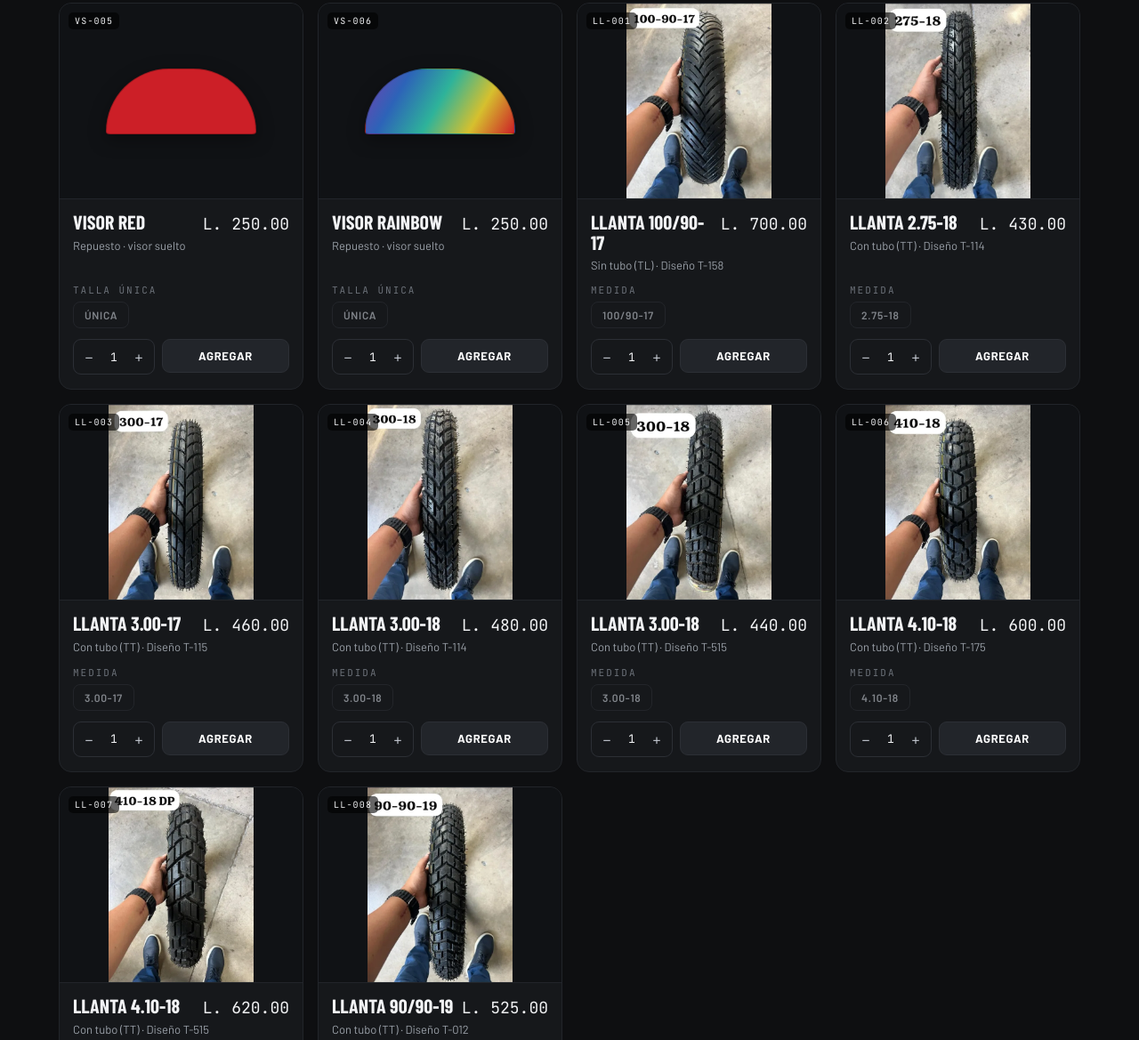
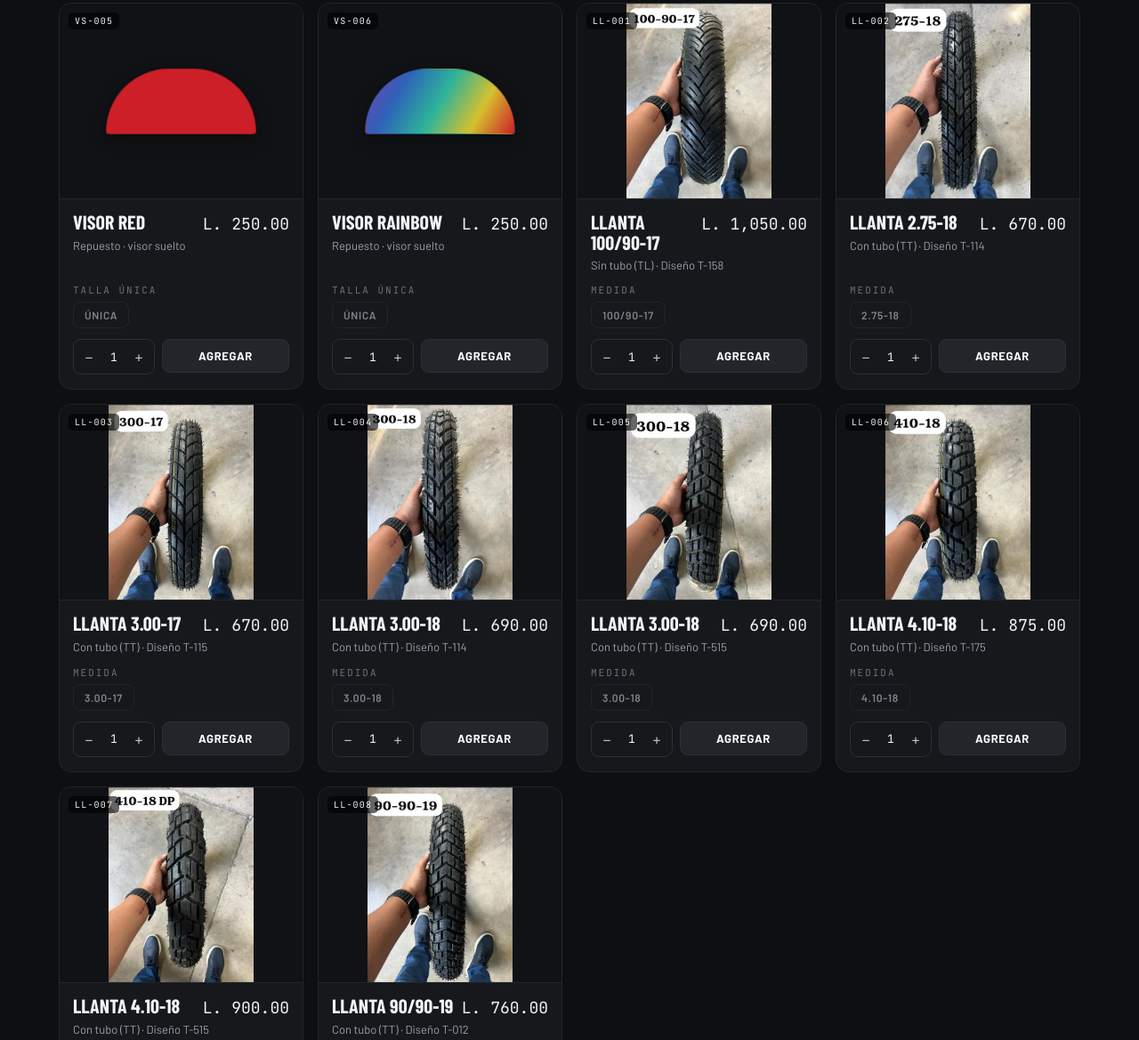
Before and after one commit to clickmoto/clickmoto.github.io, a plain HTML site: page index.html in a window 1280 px wide. Shown: the part 4928-6097 px from the top of the page at 89% size. Drawn offline with nearby package versions, Linux system fonts and the light colour scheme.

Commit message:
Llantas ClickMoto a precio 1
Co-Authored-By: Claude Opus 5.5 <noreply@anthropic.com>
Claude-Session: https://claude.ai/code/session_01Fsd6mSkY3wyeVXyJFczT13

```diff
--- a/index.html
+++ b/index.html
@@ -273,7 +273,7 @@ VISORES.forEach((v, i) => {
   CATALOGO.push({ id: "V" + (i + 1), tipo: "visor", ref: "VS-" + String(i + 1).padStart(3, "0"), foto: "",
     casco: "VISORES", visor: v, spoiler: "", tallas: [], titulo: "Visor " + v, detalle: "Repuesto · visor suelto", precio: PRECIO_VISOR });
 });
-const LLANTAS = [["L1", "100/90-17", "TL", "T-158", 700, "assets/llantas/L1.webp"], ["L2", "2.75-18", "TT", "T-114", 430, "assets/llantas/L2.webp"], ["L3", "3.00-17", "TT", "T-115", 460, "assets/llantas/L3.webp"], ["L4", "3.00-18", "TT", "T-114", 480, "assets/llantas/L4.webp"], ["L5", "3.00-18", "TT", "T-515", 440, "assets/llantas/L5.webp"], ["L6", "4.10-18", "TT", "T-175", 600, "assets/llantas/L6.webp"], ["L7", "4.10-18", "TT", "T-515", 620, "assets/llantas/L7.webp"], ["L8", "90/90-19", "TT", "T-012", 525, "assets/llantas/L8.webp"]];
+const LLANTAS = [["L1", "100/90-17", "TL", "T-158", 1050, "assets/llantas/L1.webp"], ["L2", "2.75-18", "TT", "T-114", 670, "assets/llantas/L2.webp"], ["L3", "3.00-17", "TT", "T-115", 670, "assets/llantas/L3.webp"], ["L4", "3.00-18", "TT", "T-114", 690, "assets/llantas/L4.webp"], ["L5", "3.00-18", "TT", "T-515", 690, "assets/llantas/L5.webp"], ["L6", "4.10-18", "TT", "T-175", 875, "assets/llantas/L6.webp"], ["L7", "4.10-18", "TT", "T-515", 900, "assets/llantas/L7.webp"], ["L8", "90/90-19", "TT", "T-012", 760, "assets/llantas/L8.webp"]];
 LLANTAS.forEach((r) => {
   CATALOGO.push({ id: r[0], tipo: "llanta", ref: "LL-00" + r[0].slice(1), foto: r[5], casco: "LLANTAS", visor: "", spoiler: "", tallas: [], medida: r[1],
     titulo: "Llanta " + r[1], detalle: (r[2] === "TL" ? "Sin tubo (TL)" : "Con tubo (TT)") + " · Diseño " + r[3], precio: r[4], corto: "LLANTA " + r[1] + " " + r[2] + " " + r[3] });
```
